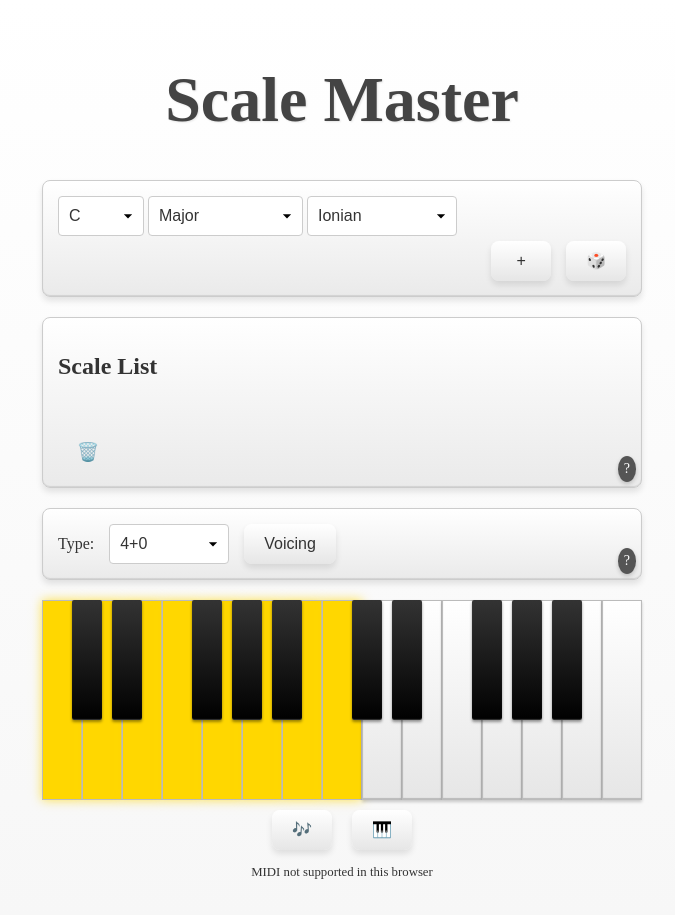
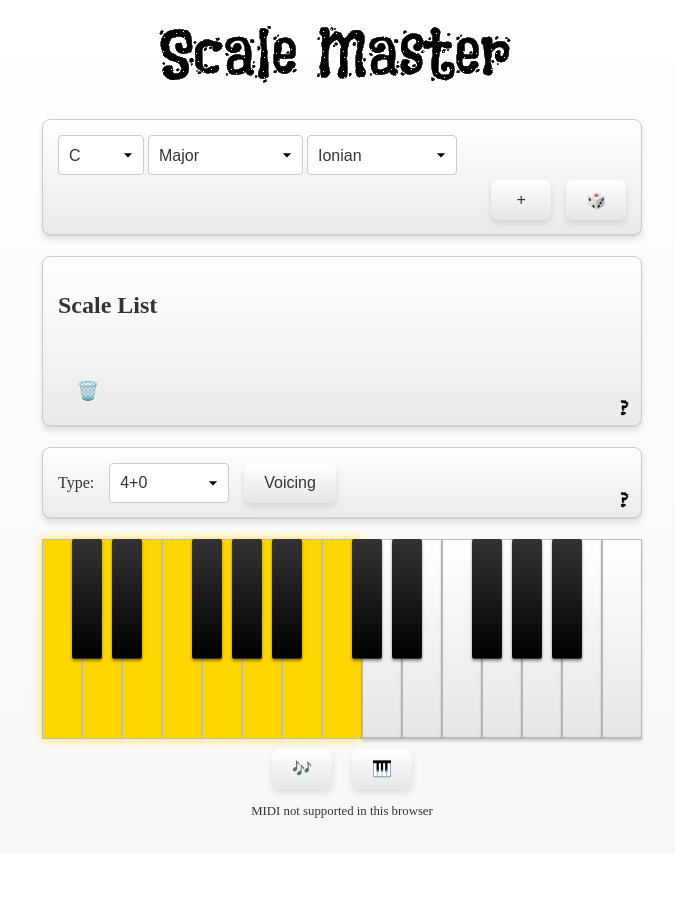
Before and after one commit to lovejzzz/scalemaster, a plain HTML site: page index.html in a window 1280 px wide. Shown: the whole page, without its empty margins (298-973 px from the left). After the commit the page ends 854 px from the top, so only its background shows below. Drawn offline with Linux system fonts and the light colour scheme; no server answers; a web font is replaced by a local one.

Commit message:
Version 1.39

```diff
--- a/index.html
+++ b/index.html
@@ -11,7 +11,7 @@
 </head>
 <body>
     <header>
-        <h1>Scale Master</h1>
+        <img src="asset/Title.gif" alt="Scale Master Title">
     </header>
     <main>
         <div class="MenuContainer">
@@ -50,7 +50,9 @@
                 <ul id="chord-list"></ul>
                 <div id="trash-can" class="trash-can">🗑️</div>
                 <div class="tooltip-container">
-                    <span class="tooltip-icon">?</span>
+                    <span class="tooltip-icon">
+                        <img src="asset/tooltip.gif" alt="Tooltip Icon" style="width: 20px; height: 20px;">
+                    </span>
                     <span class="tooltip-text">Drag the scales to reorder or to the trash can to delete.</span>
                 </div>
             </section>
@@ -65,7 +67,9 @@
                 </select>
                 <button id="generate-voicing">Voicing</button>
                 <div class="tooltip-container">
-                    <span class="tooltip-icon">?</span>
+                    <span class="tooltip-icon">
+                        <img src="asset/tooltip.gif" alt="Tooltip Icon" style="width: 20px; height: 20px;">
+                    </span>
                     <span class="tooltip-text">Chord tones + scale notes create 4-way close voicing.</span>
                 </div>
             </section>
--- a/styles.css
+++ b/styles.css
@@ -257,7 +257,7 @@ li:hover {
 #key20 { left: 78.3333%; }
 #key22 { left: 85%; }
 
-/* Highlighted keys */
+ /* Highlighted keys */
 .highlighted.white-key {
     background: #ffd700;
     box-shadow: 0 0 10px rgba(255, 215, 0, 0.7);
@@ -289,16 +289,16 @@ li:hover {
 
 /* Tooltip Icon */
 .tooltip-icon {
-    background-color: #555;
+    background-color: transparent; /* Changed to transparent */
     color: white;
-    padding: 6px;
-    border-radius: 50%;
+    padding: 0; /* Removed padding */
+    border: none; /* Removed border */
     cursor: pointer;
     font-size: 14px;
     line-height: 1;
     display: inline-block;
     vertical-align: middle;
-    box-shadow: 0 2px 4px rgba(0, 0, 0, 0.2);
+    box-shadow: none; /* Removed shadow */
 }
 
 /* General Tooltip Text Styling */
```
Also changed, not shown: asset/Title.gif (added), asset/tooltip.gif (added).
